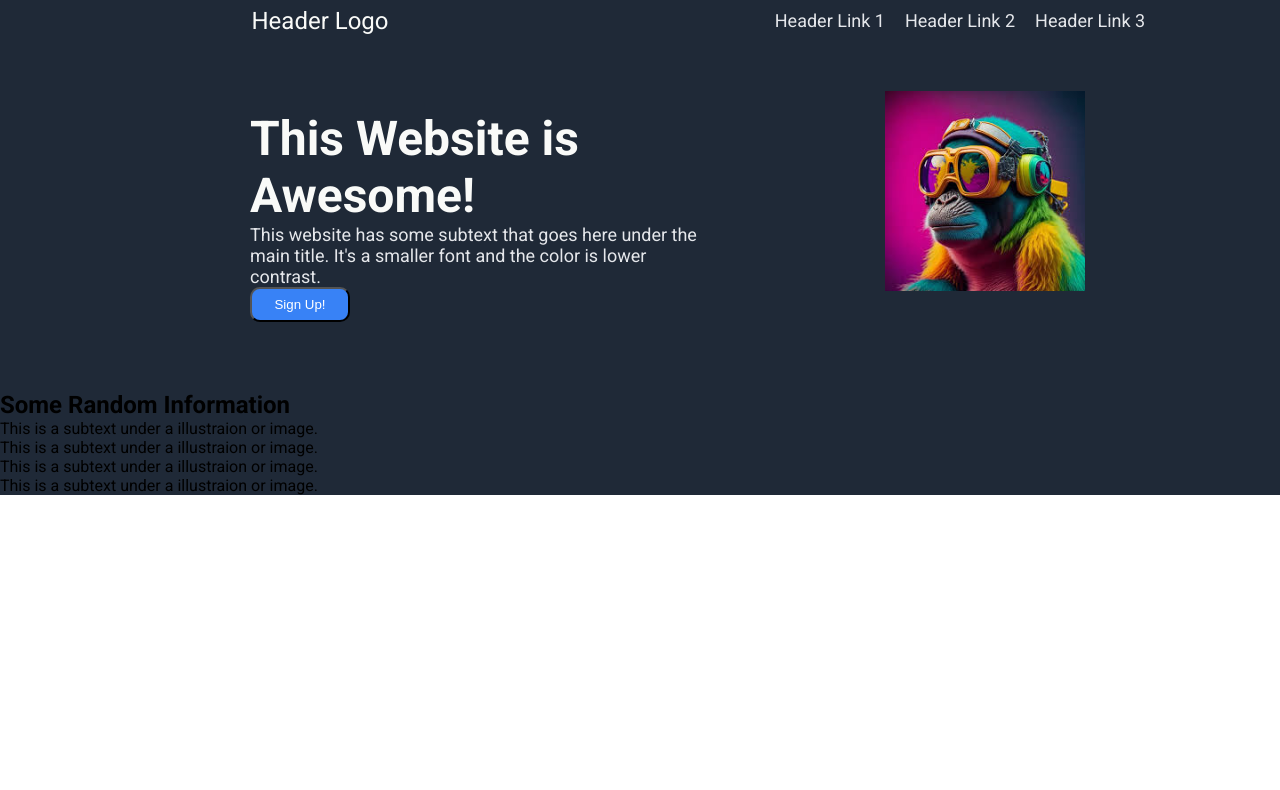
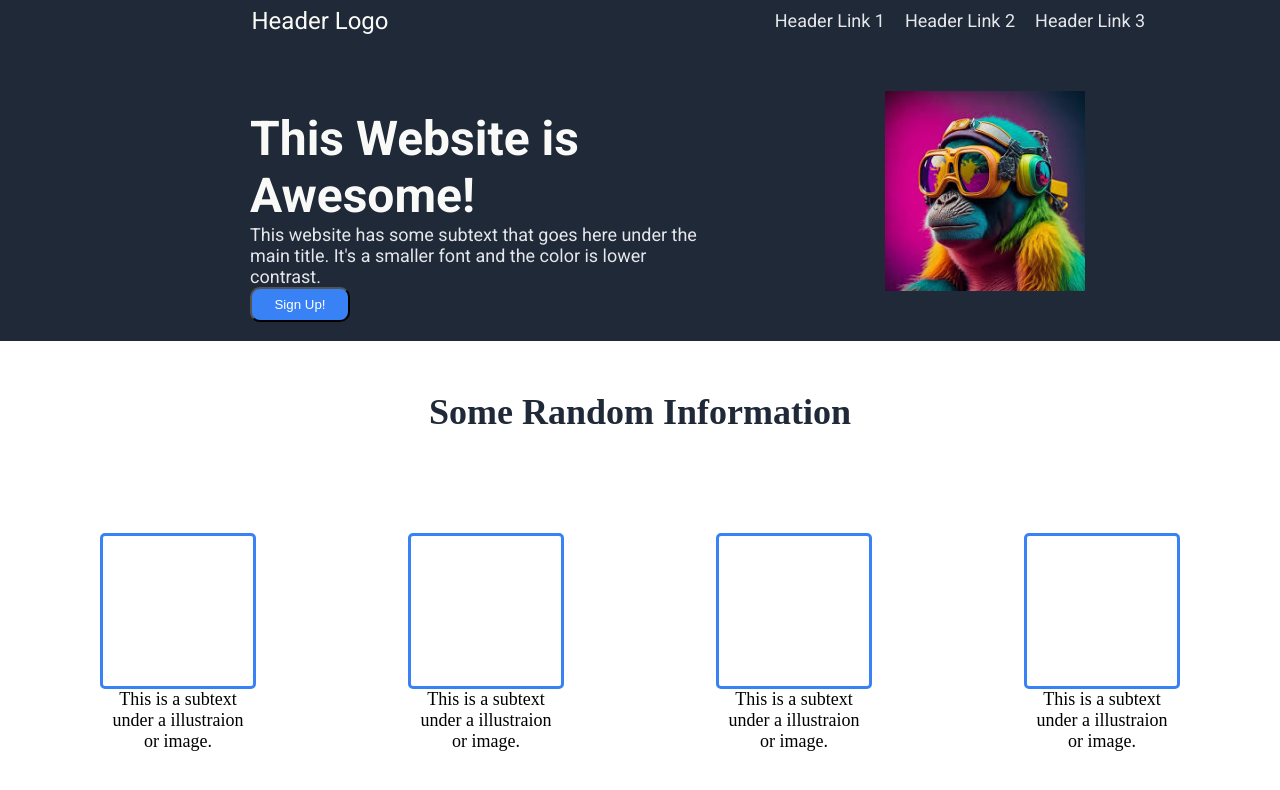
Before and after one commit to errmorra/loading_page, a plain HTML site: page index.html in a window 1280 px wide. Drawn offline with Linux system fonts and the light colour scheme.

Commit message:
update section 2 complete

```diff
--- a/index.html
+++ b/index.html
@@ -31,34 +31,28 @@
                     <img src="photos/monke.jpeg" alt="cool monkey" width="200">
                 </div>
 
+            </div>
     </div>
     <div class="section-two">
         <h2>Some Random Information</h2>
         <div class="row-blue">
             <div class="blue-box-msg">
-                <div class="blue-box">
-                <p class="para-second">This is a subtext under a illustraion or image.</p>
+                <div class="blue-boxes"> </div>
+                <p class="para-second">This is a subtext<br/> under a illustraion<br/> or image.</p>
+            </div>
+            <div class="blue-box-msg">
+                <div class="blue-boxes"> </div>
+                <p class="para-second">This is a subtext<br/> under a illustraion<br/> or image.</p>
+            </div>
+            <div class="blue-box-msg">
+                <div class="blue-boxes"> </div>
+                <p class="para-second">This is a subtext<br/> under a illustraion<br/> or image.</p>
+            </div>
+                <div class="blue-box-msg">
+                    <div class="blue-boxes"> </div>
+                    <p class="para-second">This is a subtext<br/> under a illustraion<br/> or image.</p>
                 </div>
             </div>
-            <div class="row-blue">
-                <div class="blue-box-msg">
-                    <div class="blue-box">
-                    <p class="para-second">This is a subtext under a illustraion or image.</p>
-                    </div>
-                </div>
-                <div class="row-blue">
-                    <div class="blue-box-msg">
-                        <div class="blue-box">
-                        <p class="para-second">This is a subtext under a illustraion or image.</p>
-                        </div>
-                    </div>
-                    <div class="row-blue">
-                        <div class="blue-box-msg">
-                            <div class="blue-box">
-                            <p class="para-second">This is a subtext under a illustraion or image.</p>
-                            </div>
-                        </div>
-
         </div>
 
 
@@ -66,7 +60,9 @@
 
 
 
-    </div>
+
+
+
 
 </body>
 </html>
--- a/stylesheet.css
+++ b/stylesheet.css
@@ -81,3 +81,38 @@ img{
     border: 1 px #3882F6;
     border-radius: 10px;
 }
+
+h2{
+    font-size: 36px;
+    font-weight: bolder;
+    color: #1F2937;
+    text-align: center;
+}
+
+.row-blue{
+    display: flex;
+    flex-direction: row;
+    justify-content: space-between;
+    max-width: 100%;
+    margin: 100px;
+    align-items: center;
+}
+
+.blue-boxes{
+    border: 3px solid #3882F6;
+    width: 150px;
+    height: 150px;
+    border-radius: 5px;
+}
+
+.section-two{
+    display: flex;
+    flex-direction: column;
+    justify-content: center;
+}
+
+.para-second{
+    text-align: center;
+    font-size: 18px;
+
+}
```
